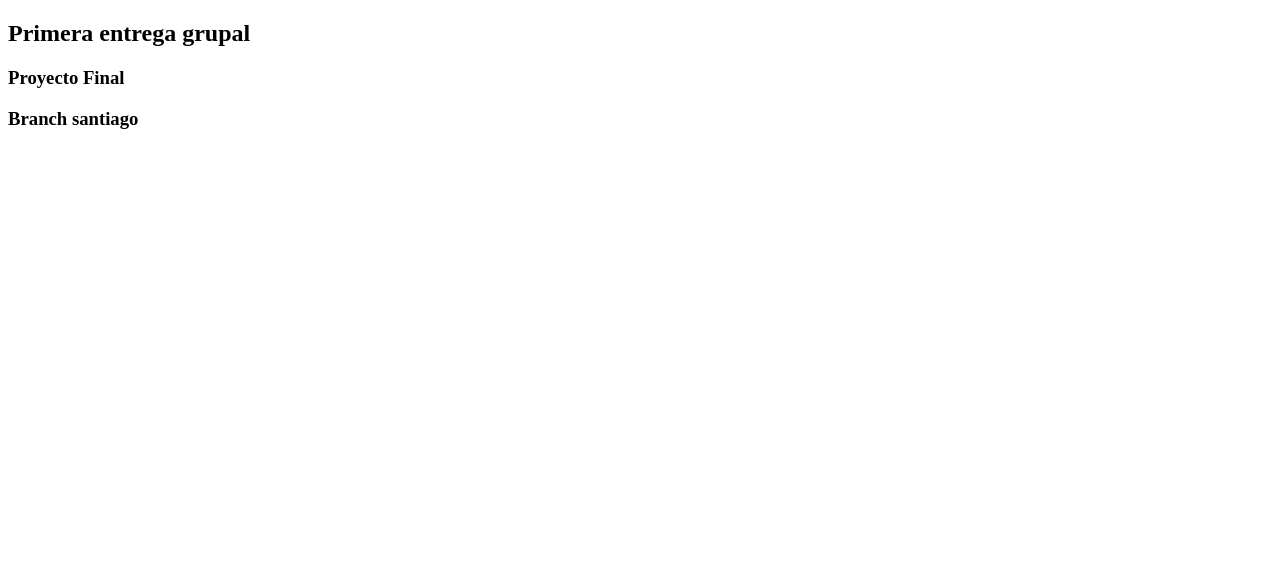
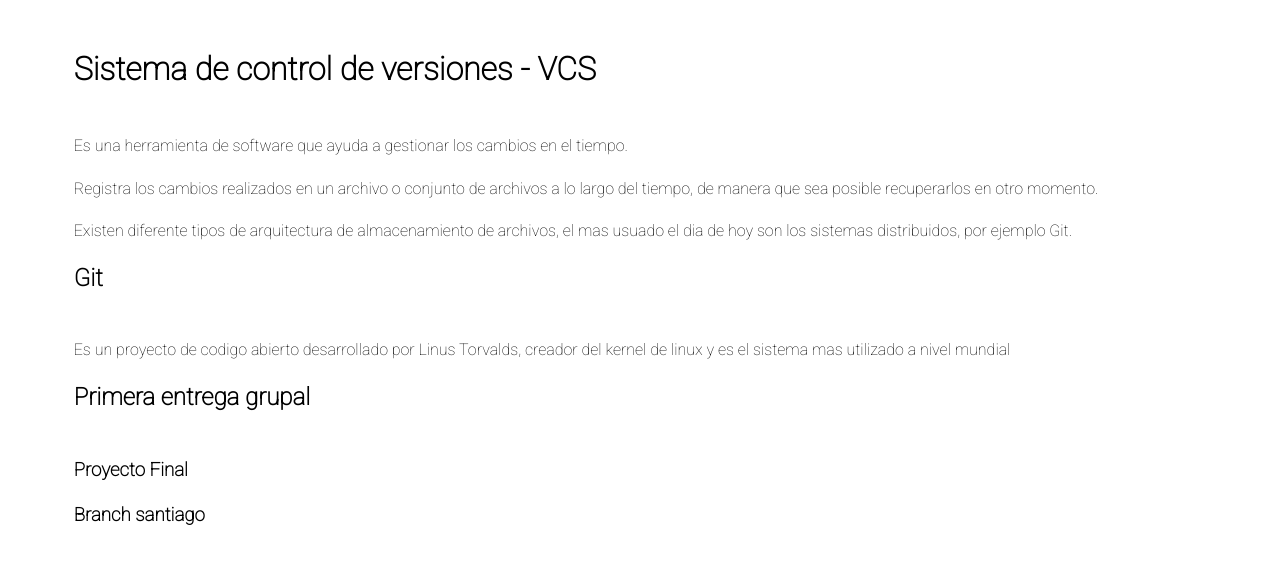
Before and after one commit to DiegoDS30/Entrega_grupal, a plain HTML site: page index.html in a window 1280 px wide. Drawn offline with Linux system fonts and the light colour scheme.

Commit message:
agregue un poco de info

```diff
--- a/index.html
+++ b/index.html
@@ -4,11 +4,25 @@
     <meta charset="UTF-8">
     <meta http-equiv="X-UA-Compatible" content="IE=edge">
     <meta name="viewport" content="width=device-width, initial-scale=1.0">
+    <link rel="stylesheet" href="styles.css">
     <title>Primera entrega Grupal</title>
 </head>
 <body>
+
+    <h1>Sistema de control de versiones - VCS</h1>
+
+    <p>Es una herramienta de software que ayuda a gestionar los cambios en el tiempo.</p>
+
+    <p>Registra los cambios realizados en un archivo o conjunto de archivos a lo largo del tiempo, de manera que sea posible recuperarlos en otro momento.</p>
+
+    <p>Existen diferente tipos de arquitectura de almacenamiento de archivos, el mas usuado el dia de hoy son los sistemas distribuidos, por ejemplo Git.</p>
+
+    <h2>Git</h2>
+
+    <p>Es un proyecto de codigo abierto desarrollado por Linus Torvalds, creador del kernel de linux y es el sistema mas utilizado a nivel mundial</p>
+
     <h2> Primera entrega grupal</h2>
     <h3> Proyecto Final <h3>
-    <h3>Branch santiago</h3>
+    <h3> Branch santiago</h3>
 </body>
 </html>
--- /dev/null
+++ b/styles.css
@@ -0,0 +1,15 @@
+@import url('https://fonts.googleapis.com/css2?family=Roboto:wght@100&display=swap');
+
+* {
+    margin: 2%;
+    padding: 0;
+    font-family: roboto, sans-serif;
+}
+
+h1, h2 {
+    margin-bottom: 3rem;
+}
+
+p {
+    margin-bottom: 1rem;
+}
```
